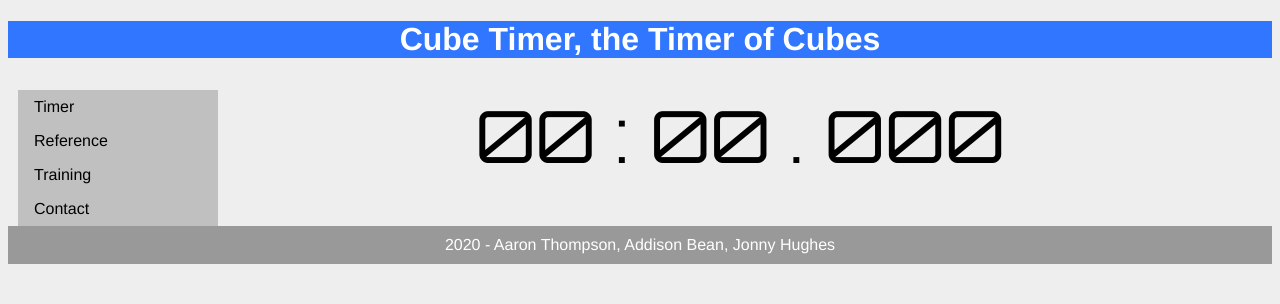
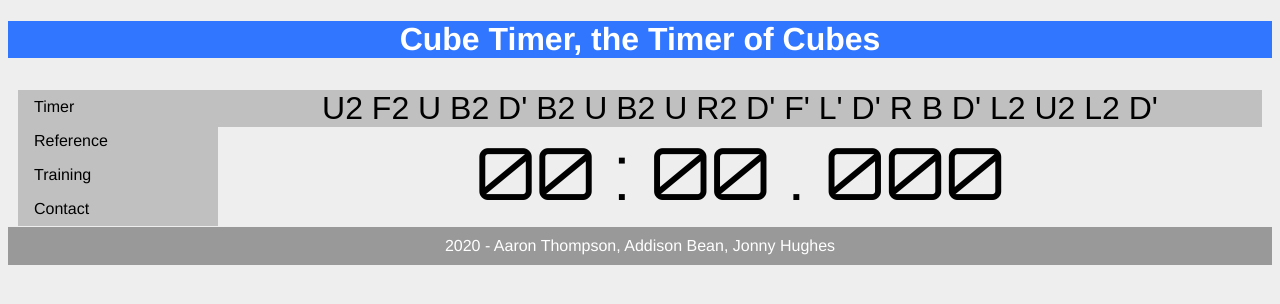
Before and after one commit to backpack5689/backpack5689.github.io, a plain HTML site: page index.html in a window 1280 px wide. Drawn offline with Linux system fonts and the light colour scheme.

Commit message:
Added a functioning scramble bar! Resets with the timer stoping.

```diff
--- a/css/timer.css
+++ b/css/timer.css
@@ -5,3 +5,9 @@
     text-align: center;
     width: 100%;
 }
+#scrambleDisplay{
+    font-family: 'Mulish', sans-serif;
+    font-size: 32px;
+    text-align: center;
+    background-color: #c0c0c0;
+}
--- a/index.html
+++ b/index.html
@@ -3,6 +3,7 @@
   <link rel = "stylesheet" type = "text/css" href = "css/global_styles.css" />
   <link rel = "stylesheet" type = "text/css" href = "css/timer.css"/>
   <link rel="icon" href="Assets/cube_icon.png">
+  <script type= "text/javascript" src="js/scrambo/scrambo.js"></script>
   <title>Cube Timer</title>
 </head>
 <body>
--- a/js/main.js
+++ b/js/main.js
@@ -1,9 +1,16 @@
 var timer = document.getElementById("timerDisplay");
+var scrambleText = document.getElementById("scrambleDisplay");
 var watch = new stopwatch(timer);
 var halt = 0;
 var keyDown = false;
 var hold = 0;
 var threshold = 25;
+var scramble = new Scrambo();
+scrambleText.textContent = scramble.get();
+//"Next Scramble" Button Listener
+
+
+//Timer Event Listeners
 document.body.addEventListener('keydown', function(key) {
     if(key.which === 32){
         hold++;
@@ -13,6 +20,7 @@ document.body.addEventListener('keydown', function(key) {
             if(watch.isOn){
                 watch.stop();
                 halt = 1;
+                scrambleText.textContent = scramble.get();
             }
         }
         else if(hold >= threshold){
--- /dev/null
+++ b/js/scramble.js
@@ -0,0 +1,2 @@
+var scram = new Scrambo();
+console.log(scram.get(5));
```
